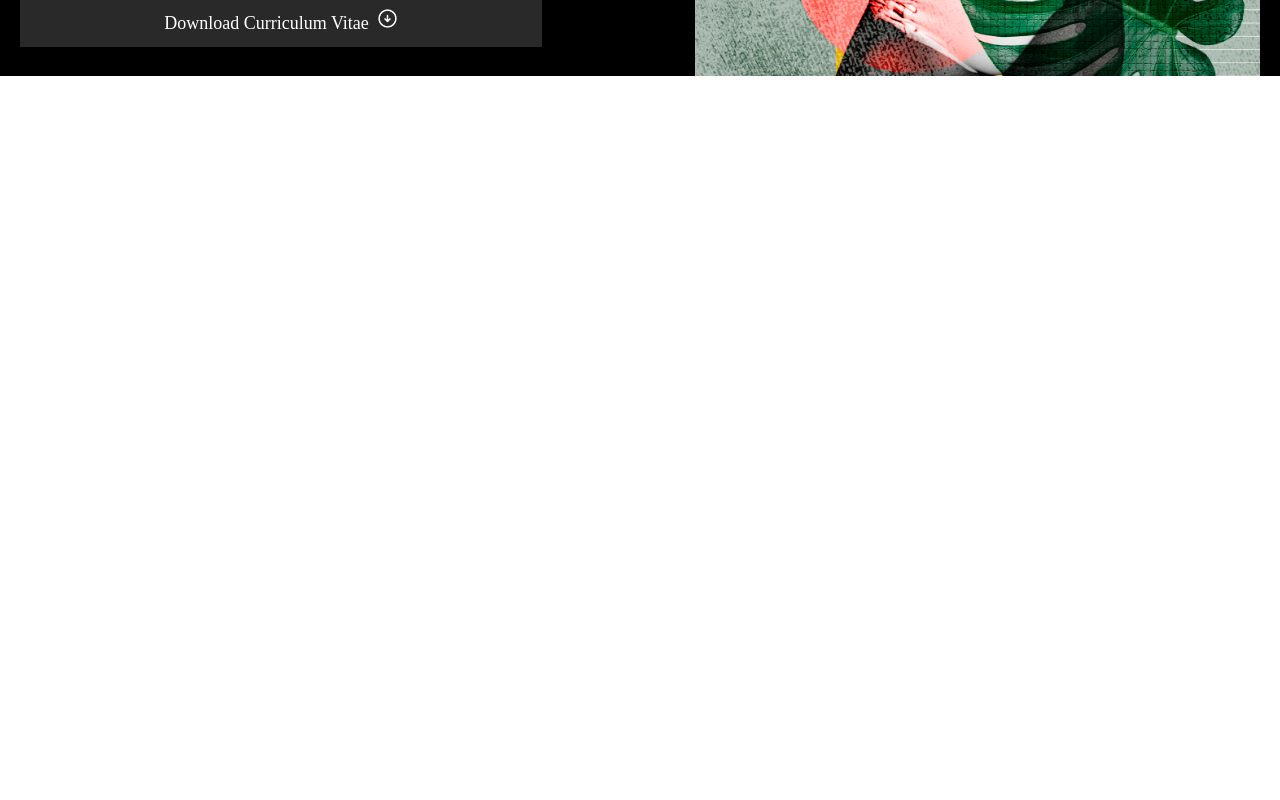
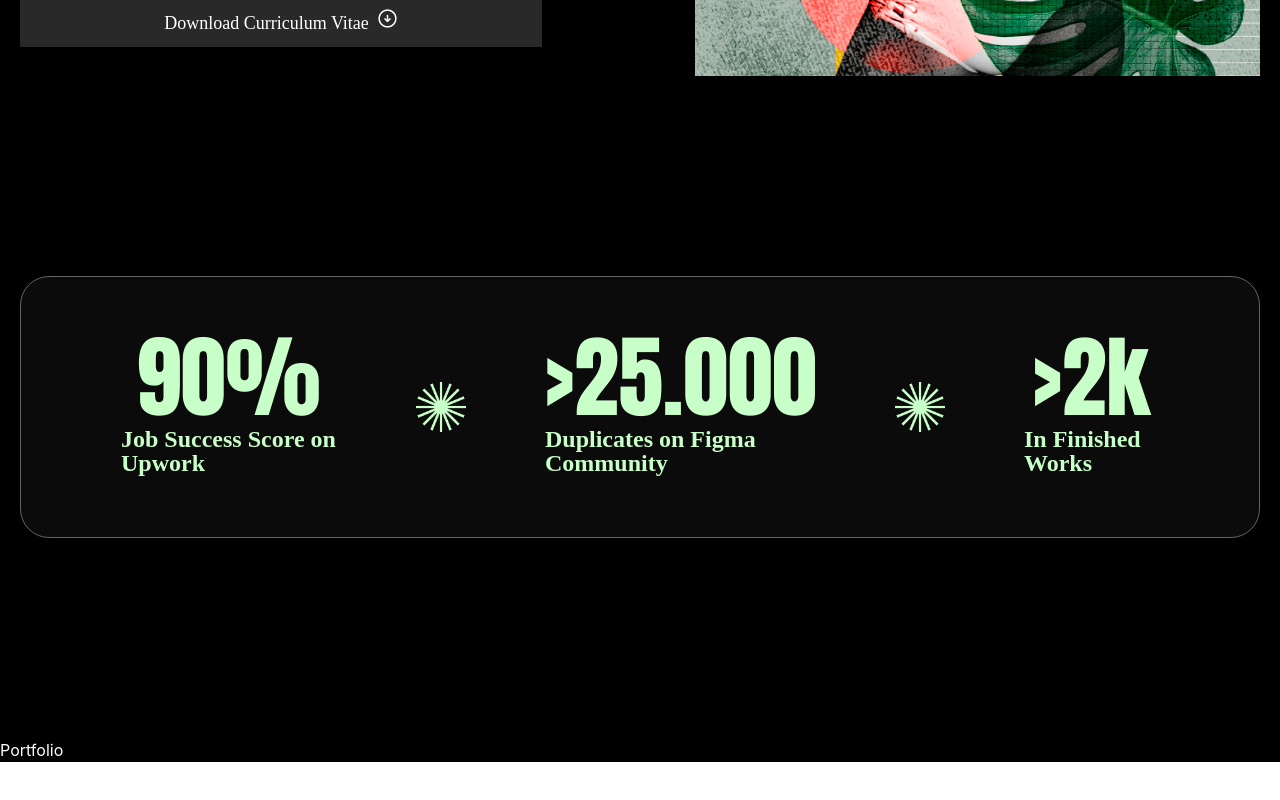
Before and after one commit to HoangDangTien1108/testreacttailwind, a React (Create React App) app: page / in a window 1280 px wide. Shown: the part 741-1541 px from the top of the page. Before the commit the page ends 817 px from the top, so only its background shows below. Built offline with nearby package versions, Linux system fonts and the light colour scheme; a web font is replaced by a local one.

Commit message:
addRates

```diff
--- a/src/App.js
+++ b/src/App.js
@@ -2,6 +2,8 @@
 import './App.css';
 import Productdesign from './components/Productdesign';
 import Navbar from './components/Navbar';
+import Rates from './components/Rates';
+import Portfolio from './components/Portfolio';
 
 function App() {
 
@@ -12,7 +14,10 @@ function App() {
         <Navbar/>
         <Productdesign/>
       </header>
-      <nav></nav>
+      <div className='content my-[200px] flex flex-col gap-[200px]'>
+        <Rates/>
+        <Portfolio/>
+      </div>
     </div>
     </>
   );
--- /dev/null
+++ b/src/components/Portfolio.js
@@ -0,0 +1,7 @@
+import React from 'react'
+
+export default function Portfolio() {
+  return (
+    <div>Portfolio</div>
+  )
+}
--- /dev/null
+++ b/src/components/Rates.js
@@ -0,0 +1,44 @@
+import React from 'react'
+
+export default function Rates() {
+  return (
+    <div className=''>
+        <div className='container mx-auto px-[20px]'>
+          <div className='flex sm:flex-row flex-col justify-between items-center flex-wrap border border-rateGray bg-rateBlack rounded-[29px] gap-[10px] xl:px-[100px] sm:px-[50px] sm:py-[60px] text-green py-[20px]'>
+              <div className='flex flex-col gap-[10px] lg:w-[215px] lg:h-[140px] w-[160px] h-[100px] lg:text-left text-center lg:my-0 my-[60px]'>
+                <span className='font-anton font-normal text-center
+                lg:text-[90px] lg:leading-[80px]
+                text-[60px] leading-[53px]
+                '>90%</span>
+                <h1 className='font-gotham font-semibold
+                lg:text-[24px] lg:leading-[24px] tracking-[-5%]
+                text-[18px] leading-[18px]
+                '>Job Success Score on Upwork</h1>
+              </div>
+              <img className='w-[50px] h-[50px] lg:flex hidden' src='image/Dawn.png' alt=''/>
+              <div className='flex flex-col gap-[10px] lg:w-[270px] lg:h-[140px]  w-[200px] h-[100px] lg:text-left text-center lg:my-0 my-[60px]'>
+                <span className='font-anton font-normal
+                lg:text-[90px] lg:leading-[80px]
+                text-[60px] leading-[53px]
+                '>&gt;25.000</span>
+                <h1 className='font-gotham font-semibold
+                lg:text-[24px] lg:leading-[24px] tracking-[-5%]
+                text-[18px] leading-[18px]
+                '>Duplicates on Figma
+                Community</h1>
+              </div>
+              <img className='w-[50px] h-[50px] lg:flex hidden' src='image/Dawn.png' alt=''/>
+              <div className='flex flex-col gap-[10px] lg:w-[135px] lg:h-[140px]  w-[100px] h-[100px] lg:text-left text-center lg:my-0 my-[60px]'>
+                <span className='font-anton font-normal text-center
+                lg:text-[90px] lg:leading-[80px]
+                text-[60px] leading-[53px]'>&gt;2k</span>
+                <h1 className='font-gotham font-semibold
+                lg:text-[24px] lg:leading-[24px] tracking-[-5%]
+                text-[18px] leading-[18px]'>In Finished
+                Works</h1>
+              </div>
+          </div>
+        </div>
+    </div>
+  )
+}
--- a/tailwind.config.js
+++ b/tailwind.config.js
@@ -17,6 +17,7 @@ module.exports = {
         gray:'#292929',
         green:'#C8FEC7',
         rateGray:'#646464',
+        rateBlack:'#0B0B0B',
         grayPtf:'#737373',
         violet:'#BE9FF6',
         violetPtf:'#E9DFFC',
```
